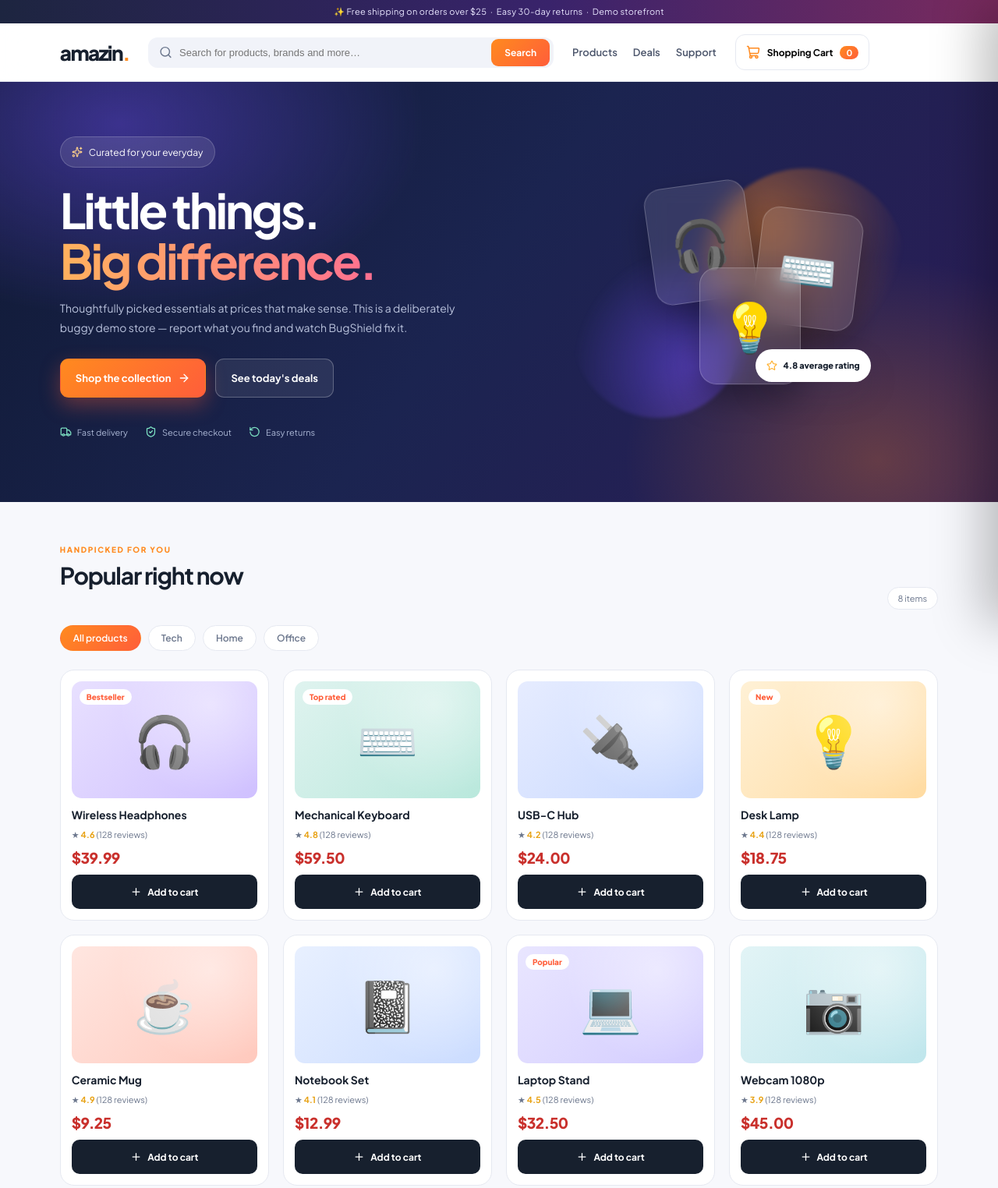
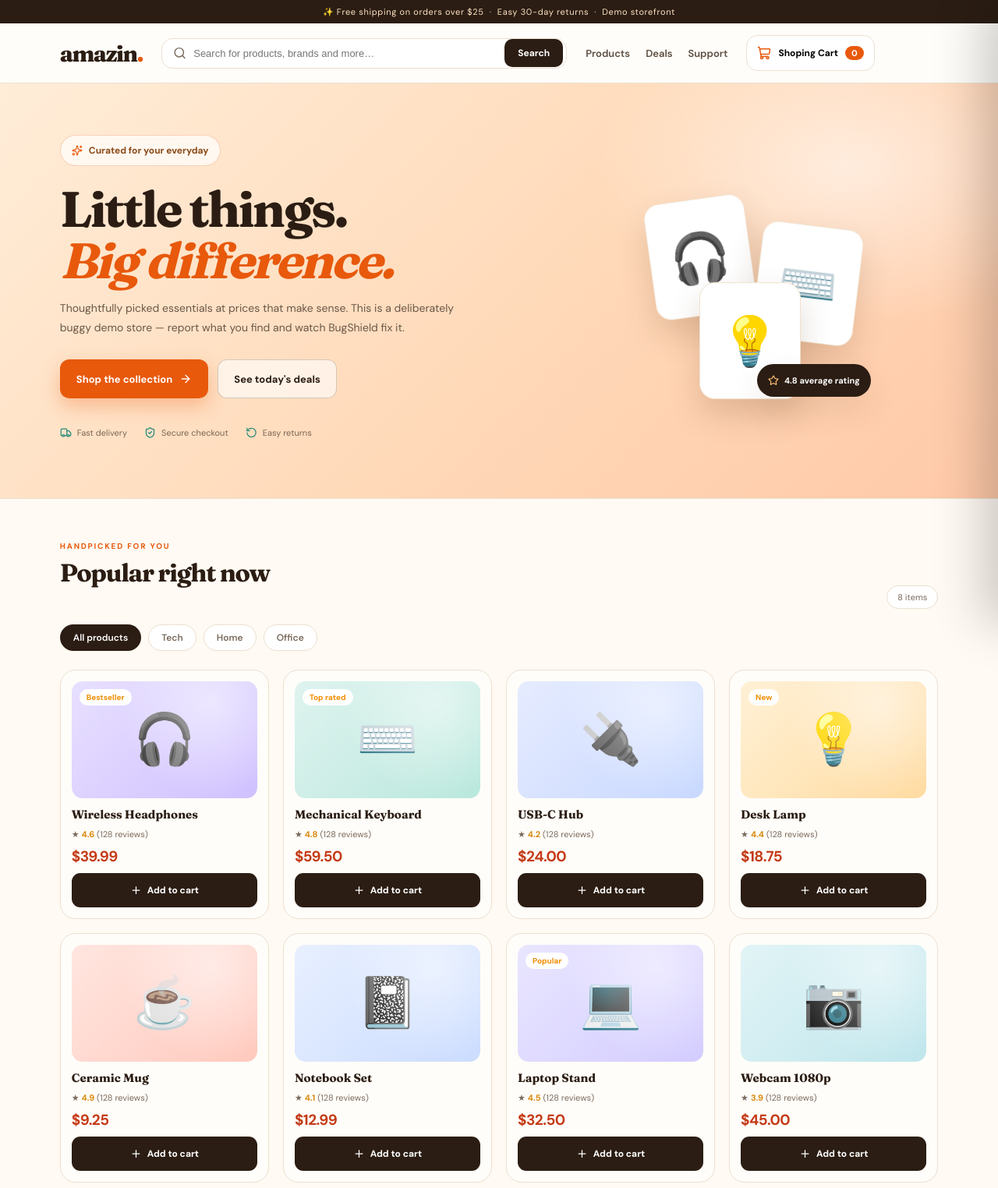
Before and after one commit to tejaswinibm2004/demo1, a website: page index.html in a window 1280 px wide. Shown: the top 1524 px of the page at 78% size. Drawn offline with nearby package versions, Linux system fonts and the light colour scheme.

Commit message:
style: give amazin-shop its own distinct visual identity

```diff
--- a/index.html
+++ b/index.html
@@ -6,7 +6,7 @@
   <title>amazin — discover everyday essentials</title>
   <link rel="preconnect" href="https://fonts.googleapis.com">
   <link rel="preconnect" href="https://fonts.gstatic.com" crossorigin>
-  <link href="https://fonts.googleapis.com/css2?family=Plus+Jakarta+Sans:wght@400;500;600;700;800&display=swap" rel="stylesheet">
+  <link href="https://fonts.googleapis.com/css2?family=DM+Sans:wght@400;500;600;700&family=Fraunces:opsz,wght@9..144,600;9..144,700;9..144,800&display=swap" rel="stylesheet">
   <script src="https://unpkg.com/lucide@0.468.0/dist/umd/lucide.min.js"></script>
   <link rel="stylesheet" href="/styles.css">
   <script src="/config.js"></script>
@@ -26,7 +26,7 @@
     </nav>
     <button id="cartBtn" class="cart-btn">
       <i data-lucide="shopping-cart"></i>
-      <span class="cart-label">Shopping Cart</span>
+      <span class="cart-label">Shoping Cart</span>
       <span id="cartCount" class="count">0</span>
     </button>
   </header>
--- a/styles.css
+++ b/styles.css
@@ -1,78 +1,76 @@
-:root{--ink:#17202e;--muted:#6c778d;--line:#e6e9f1;--panel:#fff;--bg:#f7f8fc;--orange:#ff8a1f;--orange2:#ff5e3a;--iris:#6c4cf1;--teal:#10a88a;--shadow:0 18px 44px rgba(28,36,70,.10)}
-*{box-sizing:border-box}html{scroll-behavior:smooth}body{margin:0;font-family:'Plus Jakarta Sans',system-ui,sans-serif;color:var(--ink);background:var(--bg);-webkit-font-smoothing:antialiased}
+:root{--ink:#2b1d13;--muted:#7a6a5c;--line:#ecdfd0;--panel:#fffdf9;--bg:#fffaf3;--orange:#e8590c;--orange2:#f08c00;--teal:#2b8a7a;--shadow:0 18px 40px rgba(93,54,20,.10)}
+*{box-sizing:border-box}html{scroll-behavior:smooth}body{margin:0;font-family:'DM Sans',system-ui,sans-serif;color:var(--ink);background:var(--bg);-webkit-font-smoothing:antialiased}
 a{color:inherit;text-decoration:none}button{font:inherit;cursor:pointer}.mono{font-family:ui-monospace,monospace}
-.announce{background:linear-gradient(90deg,#1d2540,#39236b 55%,#7a2b5e);color:#e9e6ff;text-align:center;font-size:11px;letter-spacing:.03em;padding:8px}
-.topbar{position:sticky;top:0;z-index:40;display:flex;align-items:center;gap:24px;padding:14px 6%;background:rgba(255,255,255,.9);backdrop-filter:blur(16px);border-bottom:1px solid var(--line)}
-.logo{font-size:26px;font-weight:800;letter-spacing:-.06em}.logo span{color:var(--orange)}
-.search{display:flex;align-items:center;flex:1;max-width:520px;background:#f1f3f9;border:1px solid transparent;border-radius:12px;padding:0 4px 0 13px;transition:.2s}
-.search:focus-within{border-color:var(--orange);background:#fff;box-shadow:0 0 0 4px rgba(255,138,31,.12)}
+.announce{background:#2b1d13;color:#ffe3c2;text-align:center;font-size:11px;letter-spacing:.06em;padding:8px}
+.topbar{position:sticky;top:0;z-index:40;display:flex;align-items:center;gap:24px;padding:15px 6%;background:rgba(255,253,249,.94);backdrop-filter:blur(14px);border-bottom:1px solid var(--line)}
+.logo{font-family:'Fraunces',serif;font-size:29px;font-weight:800;letter-spacing:-.05em}.logo span{color:var(--orange)}
+.search{display:flex;align-items:center;flex:1;max-width:520px;background:#fff;border:1px solid var(--line);border-radius:14px;padding:0 4px 0 14px;transition:.2s}
+.search:focus-within{border-color:var(--orange);box-shadow:0 0 0 4px rgba(232,89,12,.1)}
 .search svg{width:17px;color:var(--muted)}.search input{flex:1;border:0;background:transparent;outline:none;padding:11px 9px;font-size:13px}
-.search button{border:0;background:linear-gradient(135deg,var(--orange),var(--orange2));color:#fff;border-radius:9px;padding:10px 17px;font-weight:700;font-size:12px}
-.nav{display:flex;gap:20px;font-size:13px;font-weight:600;color:#4b556b}.nav a:hover{color:var(--orange)}
-.cart-btn{display:flex;align-items:center;gap:9px;border:1px solid var(--line);background:#fff;border-radius:12px;padding:10px 13px;font-size:12px;font-weight:700;white-space:nowrap;transition:.2s}
+.search button{border:0;background:var(--ink);color:#fff;border-radius:10px;padding:10px 17px;font-weight:700;font-size:12px}
+.nav{display:flex;gap:20px;font-size:13px;font-weight:600;color:#5c4d40}.nav a:hover{color:var(--orange)}
+.cart-btn{display:flex;align-items:center;gap:9px;border:1px solid var(--line);background:#fff;border-radius:14px;padding:10px 13px;font-size:12px;font-weight:700;white-space:nowrap;transition:.2s}
 .cart-btn:hover{border-color:var(--orange);transform:translateY(-1px);box-shadow:var(--shadow)}
-.cart-btn svg{width:18px;color:var(--orange)}.count{background:linear-gradient(135deg,var(--orange),var(--orange2));color:#fff;border-radius:20px;padding:2px 8px;font-size:11px;min-width:22px;text-align:center}
-.hero{position:relative;overflow:hidden;background:linear-gradient(125deg,#101a35 0%,#1b2450 48%,#2c1c58 100%);color:#fff;padding:70px 6% 78px}
-.hero-glow{position:absolute;inset:0;background:radial-gradient(600px 380px at 12% 10%,rgba(108,76,241,.45),transparent 65%),radial-gradient(500px 400px at 88% 90%,rgba(255,138,31,.28),transparent 65%);pointer-events:none}
+.cart-btn svg{width:18px;color:var(--orange)}.count{background:var(--orange);color:#fff;border-radius:20px;padding:2px 8px;font-size:11px;min-width:22px;text-align:center}
+.hero{position:relative;overflow:hidden;background:linear-gradient(135deg,#ffedd8 0%,#ffd9b8 55%,#ffc9a8 100%);padding:66px 6% 72px;border-bottom:1px solid var(--line)}
+.hero-glow{position:absolute;inset:0;background:radial-gradient(500px 320px at 85% 20%,rgba(255,255,255,.55),transparent 65%);pointer-events:none}
 .hero-inner{position:relative;display:grid;grid-template-columns:1.1fr .9fr;gap:40px;align-items:center;max-width:1240px;margin:auto}
-.pill{display:inline-flex;align-items:center;gap:8px;background:rgba(255,255,255,.1);border:1px solid rgba(255,255,255,.18);border-radius:30px;padding:7px 14px;font-size:12px}
-.pill svg{width:14px;color:#ffd08a}
-.hero h1{font-size:clamp(38px,5vw,62px);line-height:1.05;letter-spacing:-.05em;margin:22px 0 16px}.hero h1 em{font-style:normal;background:linear-gradient(100deg,#ffb35c,#ff6f91);-webkit-background-clip:text;background-clip:text;color:transparent}
-.hero p{color:#b9c2dc;max-width:510px;line-height:1.75;font-size:14px}
+.pill{display:inline-flex;align-items:center;gap:8px;background:rgba(255,255,255,.7);border:1px solid rgba(232,89,12,.25);border-radius:30px;padding:7px 14px;font-size:12px;color:#8a4a18;font-weight:700}
+.pill svg{width:14px;color:var(--orange)}
+.hero h1{font-family:'Fraunces',serif;font-size:clamp(40px,5vw,66px);line-height:1.03;letter-spacing:-.045em;margin:22px 0 16px;color:#2b1d13}
+.hero h1 em{font-style:italic;color:var(--orange)}
+.hero p{color:#6b5747;max-width:510px;line-height:1.8;font-size:14px}
 .hero-cta{display:flex;gap:12px;margin-top:28px;flex-wrap:wrap}
-.btn{display:inline-flex;align-items:center;justify-content:center;gap:9px;border-radius:11px;padding:12px 19px;font-weight:700;font-size:13px;border:1px solid transparent;transition:.2s}
-.btn svg{width:16px}.btn.primary{background:linear-gradient(135deg,var(--orange),var(--orange2));color:#fff;box-shadow:0 10px 26px rgba(255,94,58,.35)}
-.btn.primary:hover{transform:translateY(-2px);box-shadow:0 16px 34px rgba(255,94,58,.45)}
-.btn.ghost{background:rgba(255,255,255,.08);border-color:rgba(255,255,255,.25);color:#fff}.btn.block{width:100%}
-.trust{display:flex;gap:22px;margin-top:32px;flex-wrap:wrap;color:#aab6d4;font-size:11px}.trust span{display:flex;align-items:center;gap:7px}.trust svg{width:15px;color:#7de2c3}
+.btn{display:inline-flex;align-items:center;justify-content:center;gap:9px;border-radius:12px;padding:12px 20px;font-weight:700;font-size:13px;border:1px solid transparent;transition:.2s}
+.btn svg{width:16px}.btn.primary{background:var(--orange);color:#fff;box-shadow:0 10px 24px rgba(232,89,12,.3)}
+.btn.primary:hover{transform:translateY(-2px);background:#c94b06}
+.btn.ghost{background:rgba(255,255,255,.6);border-color:rgba(43,29,19,.2);color:var(--ink)}.btn.block{width:100%}
+.trust{display:flex;gap:22px;margin-top:32px;flex-wrap:wrap;color:#7c6553;font-size:11px}.trust span{display:flex;align-items:center;gap:7px}.trust svg{width:15px;color:var(--teal)}
 .hero-art{position:relative;height:330px;display:grid;place-items:center}
-.orb{position:absolute;border-radius:50%;filter:blur(2px)}.orb-a{width:260px;height:260px;background:radial-gradient(circle at 30% 30%,rgba(255,138,31,.5),transparent 70%);top:10px;right:40px}
-.orb-b{width:220px;height:220px;background:radial-gradient(circle at 70% 70%,rgba(108,76,241,.55),transparent 70%);bottom:0;left:20px}
 .showcase{position:relative;width:300px;height:270px}
-.show-card{position:absolute;width:130px;height:150px;border-radius:22px;display:grid;place-items:center;font-size:62px;background:rgba(255,255,255,.1);border:1px solid rgba(255,255,255,.22);backdrop-filter:blur(14px);box-shadow:0 20px 40px rgba(0,0,0,.3);animation:float 5s ease-in-out infinite}
+.show-card{position:absolute;width:130px;height:150px;border-radius:20px;display:grid;place-items:center;font-size:62px;background:#fff;border:1px solid #f2e2cf;box-shadow:0 20px 40px rgba(93,54,20,.18);animation:float 5s ease-in-out infinite}
 .s1{top:0;left:24px;transform:rotate(-8deg)}.s2{top:44px;right:8px;animation-delay:-1.6s;transform:rotate(7deg)}.s3{bottom:0;left:88px;animation-delay:-3s}
-.show-badge{position:absolute;bottom:16px;right:-8px;background:#fff;color:#17202e;border-radius:30px;padding:9px 14px;font-size:11px;font-weight:800;display:flex;gap:7px;align-items:center;box-shadow:var(--shadow)}
-.show-badge svg{width:14px;color:#ffb02e}
-@keyframes float{0%,100%{translate:0 0}50%{translate:0 -14px}}
+.show-badge{position:absolute;bottom:16px;right:-8px;background:var(--ink);color:#fff;border-radius:30px;padding:9px 14px;font-size:11px;font-weight:800;display:flex;gap:7px;align-items:center;box-shadow:var(--shadow)}
+.show-badge svg{width:14px;color:#ffc078}@keyframes float{0%,100%{translate:0 0}50%{translate:0 -14px}}
 main{padding:48px 6% 70px;max-width:1320px;margin:auto}
 .section-head{display:flex;justify-content:space-between;align-items:flex-end;margin-bottom:20px}
-.eyebrow{font-size:10px;text-transform:uppercase;letter-spacing:.16em;font-weight:800;color:var(--orange)}
-.section-head h2{font-size:30px;letter-spacing:-.04em;margin-top:6px}
+.eyebrow{font-size:10px;text-transform:uppercase;letter-spacing:.18em;font-weight:800;color:var(--orange)}
+.section-head h2{font-family:'Fraunces',serif;font-size:32px;letter-spacing:-.04em;margin-top:6px}
 .result-pill{background:#fff;border:1px solid var(--line);border-radius:30px;padding:7px 13px;font-size:11px;color:var(--muted)}
 .cat-row{display:flex;gap:9px;margin-bottom:24px;flex-wrap:wrap}
 .cat{border:1px solid var(--line);background:#fff;border-radius:30px;padding:8px 16px;font-size:12px;font-weight:600;color:var(--muted);transition:.2s}
-.cat:hover{border-color:var(--orange);color:var(--orange)}.cat.active{background:linear-gradient(135deg,var(--orange),var(--orange2));color:#fff;border-color:transparent}
+.cat:hover{border-color:var(--orange);color:var(--orange)}.cat.active{background:var(--ink);color:#fff;border-color:transparent}
 .grid{display:grid;grid-template-columns:repeat(auto-fill,minmax(230px,1fr));gap:18px}
-.product{background:var(--panel);border:1px solid var(--line);border-radius:18px;padding:14px;display:flex;flex-direction:column;gap:10px;transition:transform .25s,box-shadow .25s,border-color .25s;animation:rise .4s var(--i,0) backwards}
-.product:hover{transform:translateY(-6px);box-shadow:var(--shadow);border-color:#ffd5b5}
+.product{background:var(--panel);border:1px solid var(--line);border-radius:20px;padding:14px;display:flex;flex-direction:column;gap:9px;transition:transform .25s,box-shadow .25s;animation:rise .4s var(--i,0) backwards}
+.product:hover{transform:translateY(-6px);box-shadow:var(--shadow);border-color:#e8c49b}
 @keyframes rise{from{opacity:0;transform:translateY(14px)}to{opacity:1;transform:none}}
-.art{height:150px;border-radius:13px;display:grid;place-items:center;font-size:64px;position:relative;overflow:hidden}
-.art::after{content:'';position:absolute;inset:0;background:radial-gradient(circle at 75% 20%,rgba(255,255,255,.45),transparent 55%)}
+.art{height:150px;border-radius:14px;display:grid;place-items:center;font-size:64px;position:relative;overflow:hidden}
+.art::after{content:'';position:absolute;inset:0;background:radial-gradient(circle at 75% 20%,rgba(255,255,255,.5),transparent 55%)}
 .tag{position:absolute;top:10px;left:10px;background:#fff;color:var(--orange2);font-size:10px;font-weight:800;border-radius:20px;padding:4px 9px;z-index:1}
-.product h3{font-size:14px;margin:2px 0 0}.rate{font-size:11px;color:var(--muted)}.rate b{color:#e8a317}
-.price{font-size:19px;font-weight:800;color:#c9302c;letter-spacing:-.03em}
-.add{border:0;border-radius:10px;background:#17202e;color:#fff;padding:10px;font-size:12px;font-weight:700;display:flex;align-items:center;justify-content:center;gap:7px;transition:.2s}
-.add:hover{background:linear-gradient(135deg,var(--orange),var(--orange2))}.add svg{width:15px}
-.deal{margin-top:60px;border-radius:24px;background:linear-gradient(120deg,#2a1b58,#5b2a7a 60%,#a33c55);color:#fff;padding:38px 44px;display:flex;justify-content:space-between;align-items:center;overflow:hidden;position:relative}
-.deal::before{content:'';position:absolute;width:280px;height:280px;border-radius:50%;background:rgba(255,255,255,.08);right:-60px;top:-90px}
-.deal h2{font-size:28px;margin:8px 0}.deal p{color:#e3d8f5;font-size:13px}.deal-art{font-size:80px;position:relative}
-.drawer-backdrop{position:fixed;inset:0;background:rgba(10,14,28,.55);backdrop-filter:blur(4px);z-index:60;opacity:0;pointer-events:none;transition:.25s}
+.product h3{font-family:'Fraunces',serif;font-size:15px;margin:2px 0 0}.rate{font-size:11px;color:var(--muted)}.rate b{color:#d9880b}
+.price{font-size:19px;font-weight:800;color:#c43b17;letter-spacing:-.03em}
+.add{border:0;border-radius:11px;background:var(--ink);color:#fff;padding:10px;font-size:12px;font-weight:700;display:flex;align-items:center;justify-content:center;gap:7px;transition:.2s}
+.add:hover{background:var(--orange)}.add svg{width:15px}
+.deal{margin-top:60px;border-radius:24px;background:#2b1d13;color:#fff;padding:38px 44px;display:flex;justify-content:space-between;align-items:center;overflow:hidden;position:relative}
+.deal::before{content:'';position:absolute;width:280px;height:280px;border-radius:50%;background:rgba(232,89,12,.25);right:-60px;top:-90px}
+.deal h2{font-family:'Fraunces',serif;font-size:28px;margin:8px 0}.deal p{color:#e8cfb5;font-size:13px}.deal-art{font-size:80px;position:relative}
+.drawer-backdrop{position:fixed;inset:0;background:rgba(43,29,19,.45);backdrop-filter:blur(4px);z-index:60;opacity:0;pointer-events:none;transition:.25s}
 .drawer-backdrop.open{opacity:1;pointer-events:auto}
-.cart-drawer{position:fixed;right:0;top:0;bottom:0;width:min(420px,100%);background:#fff;z-index:61;transform:translateX(100%);transition:transform .32s cubic-bezier(.2,.8,.2,1);box-shadow:-20px 0 60px rgba(0,0,0,.25);display:flex;flex-direction:column}
+.cart-drawer{position:fixed;right:0;top:0;bottom:0;width:min(420px,100%);background:#fffdf9;z-index:61;transform:translateX(100%);transition:transform .32s cubic-bezier(.2,.8,.2,1);box-shadow:-20px 0 60px rgba(0,0,0,.2);display:flex;flex-direction:column}
 .cart-drawer.open{transform:none}
 .drawer-head{display:flex;justify-content:space-between;align-items:center;padding:20px 22px;border-bottom:1px solid var(--line)}
-.drawer-head div{display:flex;align-items:center;gap:10px}.drawer-head h2{font-size:18px;margin:0}.drawer-head svg{color:var(--orange)}
-.icon-btn{border:0;background:#f1f3f9;border-radius:9px;width:34px;height:34px;display:grid;place-items:center}.icon-btn svg{width:16px}
+.drawer-head div{display:flex;align-items:center;gap:10px}.drawer-head h2{font-family:'Fraunces',serif;font-size:19px;margin:0}.drawer-head svg{color:var(--orange)}
+.icon-btn{border:0;background:#f6efe6;border-radius:9px;width:34px;height:34px;display:grid;place-items:center}.icon-btn svg{width:16px}
 .drawer-body{flex:1;overflow:auto;padding:8px 22px}
 .cart-row{display:flex;gap:12px;align-items:center;padding:14px 0;border-bottom:1px solid var(--line)}
-.cart-row .ci{width:48px;height:48px;border-radius:11px;background:#f4f5fa;display:grid;place-items:center;font-size:26px}
+.cart-row .ci{width:48px;height:48px;border-radius:11px;background:#faf1e6;display:grid;place-items:center;font-size:26px}
 .cart-row .cn{flex:1;font-size:12px;font-weight:700}.cart-row .cq{font-size:11px;color:var(--muted)}
-.drawer-foot{padding:18px 22px;border-top:1px solid var(--line);background:#fafbfe}
-.sum-row{display:flex;justify-content:space-between;padding:6px 0;font-size:13px}.sum-row b{font-size:19px;color:var(--orange2)}.sum-row.muted{color:var(--muted);font-size:11px}
+.drawer-foot{padding:18px 22px;border-top:1px solid var(--line);background:#fff9f1}
+.sum-row{display:flex;justify-content:space-between;padding:6px 0;font-size:13px}.sum-row b{font-size:19px;color:var(--orange)}.sum-row.muted{color:var(--muted);font-size:11px}
 .drawer-foot .btn{margin-top:12px}
-.toast{position:fixed;bottom:24px;right:24px;background:#17202e;color:#fff;border-radius:11px;padding:12px 17px;font-size:12px;z-index:90;box-shadow:var(--shadow);animation:slidein .25s;display:flex;align-items:center;gap:9px}
-.toast svg{width:15px;color:#7de2c3}@keyframes slidein{from{opacity:0;transform:translateY(12px)}to{opacity:1;transform:none}}
-footer{background:#111a2e;color:#9aa7c4;padding:46px 6%;display:grid;grid-template-columns:2fr 1fr 1fr 1fr;gap:30px}
-.foot-brand{font-size:24px;font-weight:800;color:#fff;letter-spacing:-.05em}.foot-brand span{color:var(--orange)}.foot-brand p{font-size:12px;font-weight:400;margin-top:8px;color:#7f8cab}
+.toast{position:fixed;bottom:24px;right:24px;background:var(--ink);color:#fff;border-radius:11px;padding:12px 17px;font-size:12px;z-index:90;box-shadow:var(--shadow);animation:slidein .25s;display:flex;align-items:center;gap:9px}
+.toast svg{width:15px;color:#ffc078}@keyframes slidein{from{opacity:0;transform:translateY(12px)}to{opacity:1;transform:none}}
+footer{background:#2b1d13;color:#c9b39c;padding:46px 6%;display:grid;grid-template-columns:2fr 1fr 1fr 1fr;gap:30px}
+.foot-brand{font-family:'Fraunces',serif;font-size:24px;font-weight:800;color:#fff}.foot-brand span{color:var(--orange)}.foot-brand p{font-size:12px;font-weight:400;margin-top:8px;color:#a58d76}
 .foot-col{display:flex;flex-direction:column;gap:9px;font-size:12px}.foot-col b{color:#fff;font-size:13px}.foot-col a:hover{color:var(--orange)}
 @media(max-width:900px){.nav{display:none}.hero-inner{grid-template-columns:1fr}.hero-art{display:none}.topbar{gap:12px}.cart-label{display:none}footer{grid-template-columns:1fr 1fr}}
```
